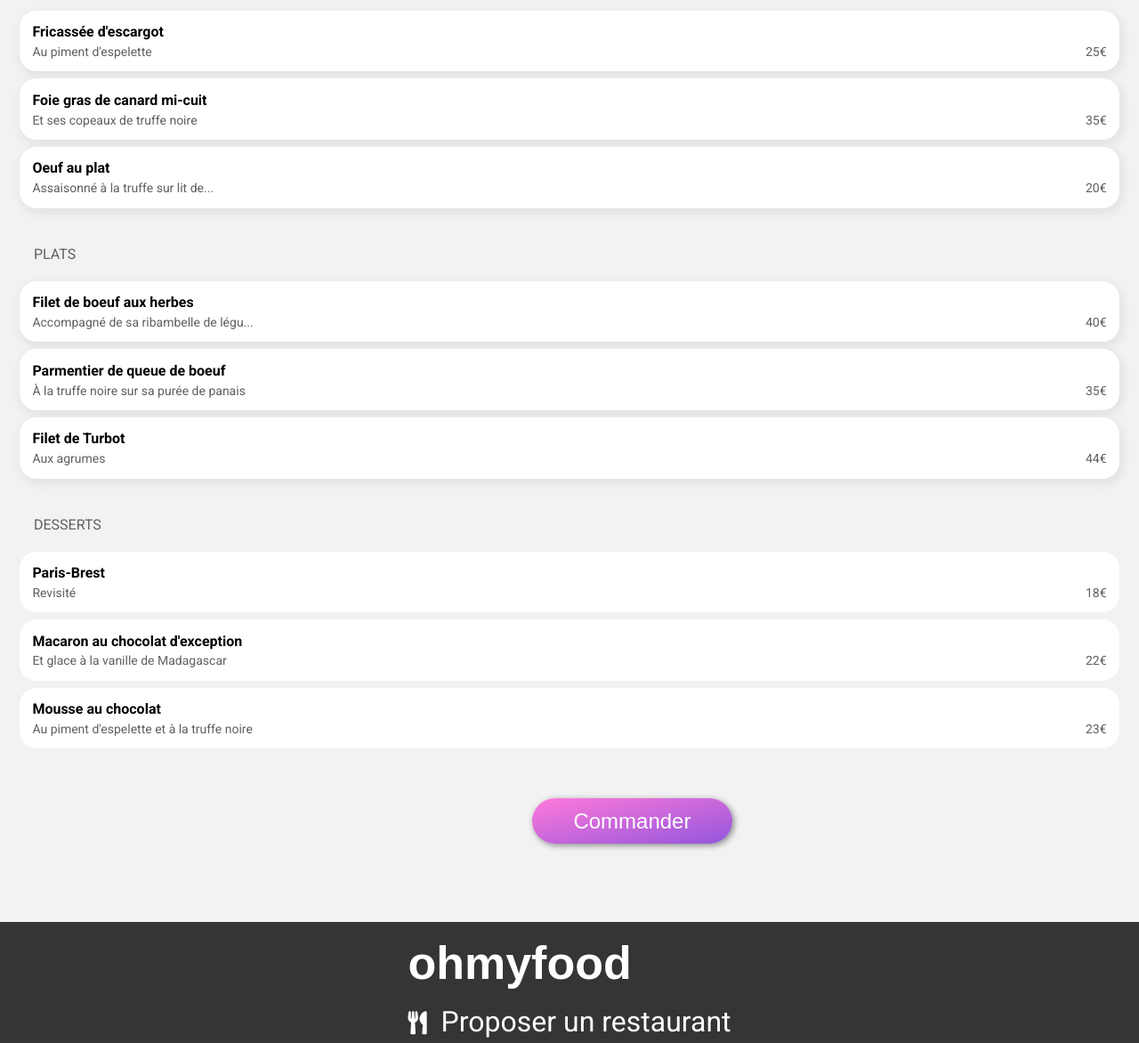
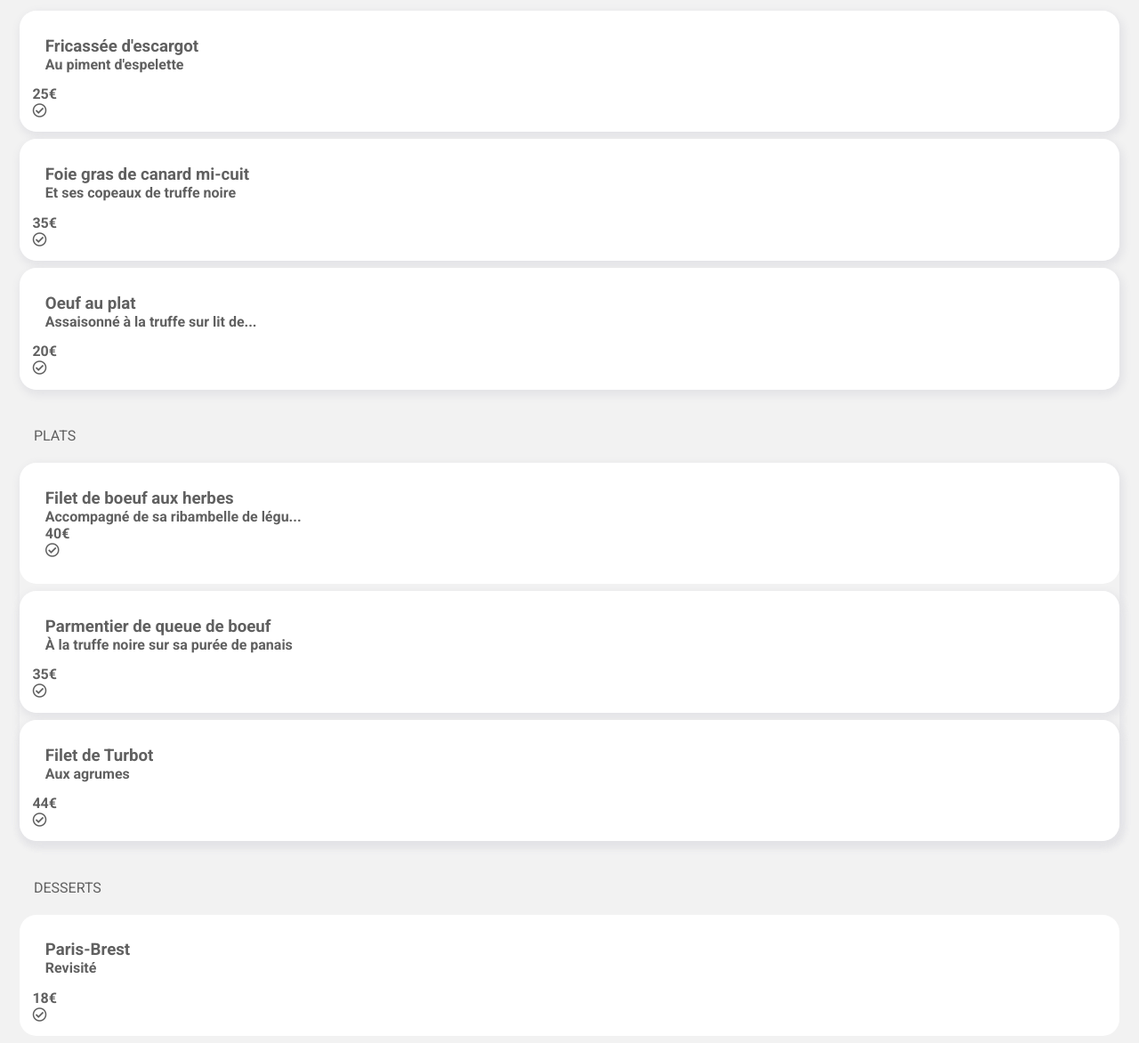
Before and after one commit to mayahartlieb/mayahabchi_3_26012021new, a website: page laPaletteDuGout.html in a window 1280 px wide. Shown: the part 857-2029 px from the top of the page at 89% size. Drawn offline with Linux system fonts and the light colour scheme; a web font is replaced by a local one.

Commit message:
restructured laPaletteDuGout

```diff
--- a/laPaletteDuGout.html
+++ b/laPaletteDuGout.html
@@ -80,64 +80,52 @@
 
                 <div class="card">
                     <div class="card__body">
-
-                        <div class="card_body_part1">
-                        <h3 class="card__title">Fricassée d'escargot</h3>
-                        <div class="card__description">
+                        <div class="menuDescription">
+                        <h3>Fricassée d'escargot</h3>
                         <p>Au piment d'espelette</p>
+                        </div>
+                        <div class="menuPrix">
                         <p>25€</p>
+                        </div>
                         <div class="animation">
                             <div class="icon">
                                     <i class="far fa-check-circle"></i>
                            </div>
                         </div>
-                        </div> <!--end of card__description div-->
-                        </div> <!--end of card_body_part1 -->
-
-
-
                     </div> <!--End of card body-->
                 </div> <!--End of card div-->
 
                 <div class="card">
                     <div class="card__body">
-
-                        <div class="card_body_part1">
-                        <h3 class="card__title">Foie gras de canard mi-cuit</h3>
-                        <div class="card__description">
+                        <div class="menuDescription">
+                        <h3>Foie gras de canard mi-cuit</h3>
                         <p>Et ses copeaux de truffe noire</p>
+                        </div>
+                        <div class="menuPrix">
                         <p>35€</p>
+                        </div>
                         <div class="animation1">
                             <div class="icon">
                                     <i class="far fa-check-circle"></i>
                            </div>
                         </div>
-                        </div> <!--end of card__description div-->
-                        </div> <!--end of card_body_part1 -->
-
-
-
                     </div> <!--End of card body-->
                 </div> <!--End of card div-->
 
                 <div class="card">
                     <div class="card__body">
-
-                        <div class="card_body_part1">
-                        <h3 class="card__title">Oeuf au plat</h3>
-                        <div class="card__description">
+                        <div class="menuDescription">
+                        <h3>Oeuf au plat</h3>
                         <p>Assaisonné à la truffe sur lit de...</p>
+                        </div>
+                        <div class="menuPrix">
                         <p>20€</p>
+                        </div>
                         <div class="animation2">
                             <div class="icon">
                                     <i class="far fa-check-circle"></i>
                            </div>
                         </div>
-                        </div> <!--end of card__description div-->
-                        </div> <!--end of card_body_part1 -->
-
-
-
                     </div> <!--End of card body-->
                 </div> <!--End of card div-->
 
@@ -148,68 +136,52 @@
             <header>PLATS</header>
             <div class="card">
                 <div class="card__body">
-
-                <div class="card_body_part1">
-                    <h3 class="card__title">Filet de boeuf aux herbes</h3>
-                    <div class="card__description">
+                <div class="menuDescription">
+                    <h3>Filet de boeuf aux herbes</h3>
                     <p>Accompagné de sa ribambelle de légu...</p>
+                    <div class="menuPrix">
                     <p>40€</p>
+                    </div>
                     <div class="animation3">
                         <div class="icon">
                                 <i class="far fa-check-circle"></i>
                        </div>
                     </div>
-                    </div> <!--end of card__description div-->
-                    </div> <!--end of card_body_part1 -->
-
-
-
                 </div> <!--End of card body-->
-
             </div> <!--End of card div-->
 
             <div class="card">
                 <div class="card__body">
-
-                <div class="card_body_part1">
-                    <h3 class="card__title">Parmentier de queue de boeuf</h3>
-                    <div class="card__description">
+                <div class="menuDescription">
+                    <h3>Parmentier de queue de boeuf</h3>
                     <p>À la truffe noire sur sa purée de panais</p>
+                    </div>
+                    <div class="menuPrix">
                     <p>35€</p>
+                    </div>
                     <div class="animation4">
                         <div class="icon">
                                 <i class="far fa-check-circle"></i>
                        </div>
                     </div>
-                    </div> <!--end of card__description div-->
-                    </div> <!--end of card_body_part1 -->
-
-
-
                 </div> <!--End of card body-->
-
             </div> <!--End of card div-->
 
             <div class="card">
                 <div class="card__body">
-
-                <div class="card_body_part1">
-                    <h3 class="card__title">Filet de Turbot</h3>
-                    <div class="card__description">
+                    <div class="menuDescription">
+                    <h3>Filet de Turbot</h3>
                     <p>Aux agrumes</p>
+                    </div>
+                    <div class="menuPrix">
                     <p>44€</p>
+                    </div>
                     <div class="animation5">
                         <div class="icon">
                                 <i class="far fa-check-circle"></i>
                        </div>
                     </div>
-                    </div> <!--end of card__description div-->
-                    </div> <!--end of card_body_part1 -->
-
-
-
                 </div> <!--End of card body-->
-
             </div> <!--End of card div-->
 
            </section>
@@ -220,68 +192,53 @@
 
             <div class="card">
                 <div class="card__body">
-
-                    <div class="card_body_part1">
-                        <h3 class="card__title">Paris-Brest</h3>
-                        <div class="card__description">
+                    <div class="menuDescription">
+                        <h3>Paris-Brest</h3>
                         <p>Revisité</p>
+                        </div>
+                        <div class="menuPrix">
                         <p>18€</p>
+                        </div>
                         <div class="animation6">
                             <div class="icon">
                                     <i class="far fa-check-circle"></i>
                            </div>
                         </div>
-                        </div> <!--end of card__description div-->
-                        </div> <!--end of card_body_part1 -->
-
-
-
                     </div> <!--End of card body-->
-
             </div> <!--End of card div-->
 
             <div class="card">
                 <div class="card__body">
-
-                    <div class="card_body_part1">
-                        <h3 class="card__title">Macaron au chocolat d'exception</h3>
-                        <div class="card__description">
+                    <div class="menuDescription">
+                        <h3>Macaron au chocolat d'exception</h3>
                         <p>Et glace à la vanille de Madagascar</p>
+                        </div>
+                        <div class="menuPrix">
                         <p>22€</p>
+                        </div>
                         <div class="animation7">
                             <div class="icon">
                                     <i class="far fa-check-circle"></i>
                            </div>
                         </div>
-                        </div> <!--end of card__description div-->
-                        </div> <!--end of card_body_part1 -->
-
-
-
                     </div> <!--End of card body-->
-
             </div> <!--End of card div-->
 
             <div class="card">
                 <div class="card__body">
-
-                    <div class="card_body_part1">
-                        <h3 class="card__title">Mousse au chocolat</h3>
-                        <div class="card__description">
+                    <div class="">
+                        <h3>Mousse au chocolat</h3>
                         <p>Au piment d'espelette et à la truffe noire</p>
+                        </div>
+                        <div class="menuPrix">
                         <p>23€</p>
+                        </div>
                         <div class="animation8">
                             <div class="icon">
                                     <i class="far fa-check-circle"></i>
                            </div>
                         </div>
-                        </div> <!--end of card__description div-->
-                        </div> <!--end of card_body_part1 -->
-
-
-
                     </div> <!--End of card body-->
-
             </div> <!--End of card div-->
 
            </section>
```
